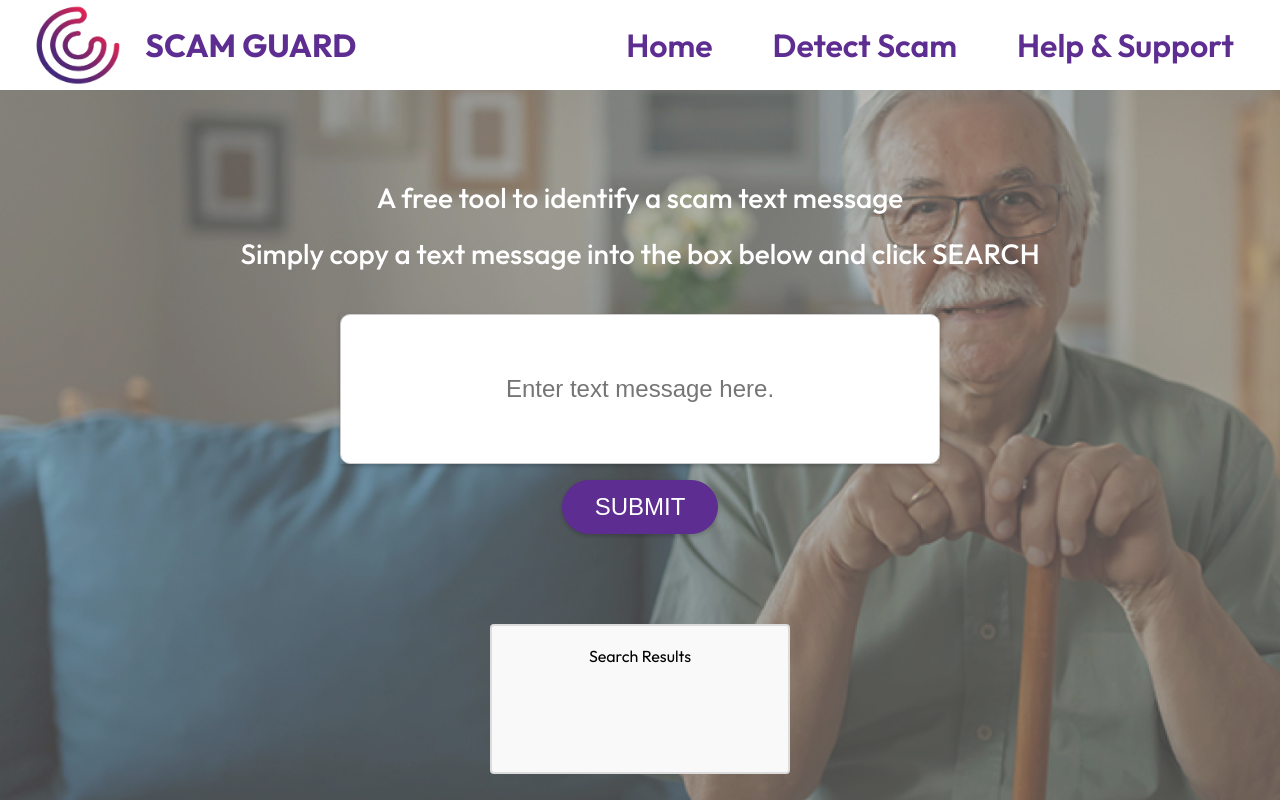
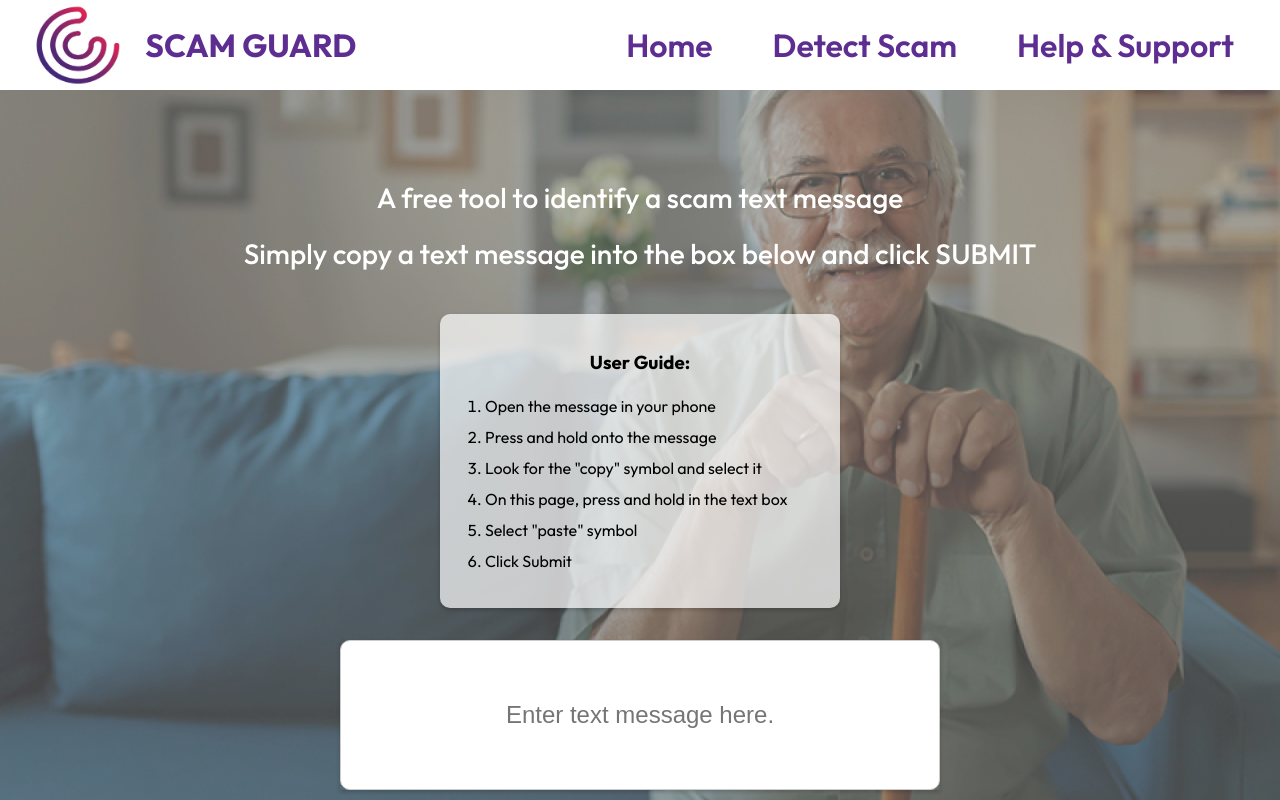
Before and after one commit to mishrab05/scamguard, a React (Create React App) app: page /detectscam in a window 1280 px wide. Shown: the top 800 px of the page. Built offline with nearby package versions, Linux system fonts and the light colour scheme.

Commit message:
added infographics

```diff
--- a/src/App.css
+++ b/src/App.css
@@ -111,6 +111,31 @@
 
 
 /*detect scam*/
+/* Added styles for User Guide */
+.info-cardx {
+  padding: 20px;
+	border-radius: 10px;
+	width: 400px;
+  height: auto;
+	background-color: rgba(255, 255, 255, 0.7);
+  box-shadow: 0 2px 4px rgba(0,0,0,0.2);
+	text-align: left; /* Changed from center to left */
+	margin-top: 2rem;
+}
+
+.card-contentx {
+  padding: 10px;
+  margin-left: 15px;
+  margin-right: 15px;
+  line-height: 1.95;
+	/*margin-left: 10px; /* Added left margin for better alignment */
+}
+
+.info-cardx h3 {
+	margin-bottom: 10px;
+  text-align: center;
+}
+
 .search-tool {
 	height: auto;
 	display: flex;
--- a/src/routes/Detectscam.js
+++ b/src/routes/Detectscam.js
@@ -33,8 +33,27 @@ const Detectscam =()=>{
                         A free tool to identify a scam text message
                     </h1>
                     <p class="centered-text">
-                        Simply copy a text message into the box below and click SEARCH
+                        Simply copy a text message into the box below and click SUBMIT
                     </p>
+
+                    {/* Card with instructions */}
+                    <div className="card-container">
+                        <div className="info-cardx">
+                            <div className="card-contentx">
+                                <h3>User Guide:</h3>
+                                <ol>
+                                    <li>Open the message in your phone</li>
+                                    <li>Press and hold onto the message</li>
+                                    <li>Look for the "copy" symbol and select it</li>
+                                    <li>On this page, press and hold in the text box</li>
+                                    <li>Select "paste" symbol</li>
+                                    <li>Click Submit</li>
+                                </ol>
+                            </div>
+                        </div>
+                    </div>
+
+                    {/* Search box */}
                     <div className="search-box">
                         <input type="text" id="messageInput" placeholder="Enter text message here." value={message} onChange={(e) => setMessage(e.target.value)} />
                     </div>
@@ -43,7 +62,7 @@ const Detectscam =()=>{
                     </div>
                 </div>
             </div>
-		    </section>
+		</section>
 
         <section className="result-section">
             <div id="searchResults" className="search-results">
```
